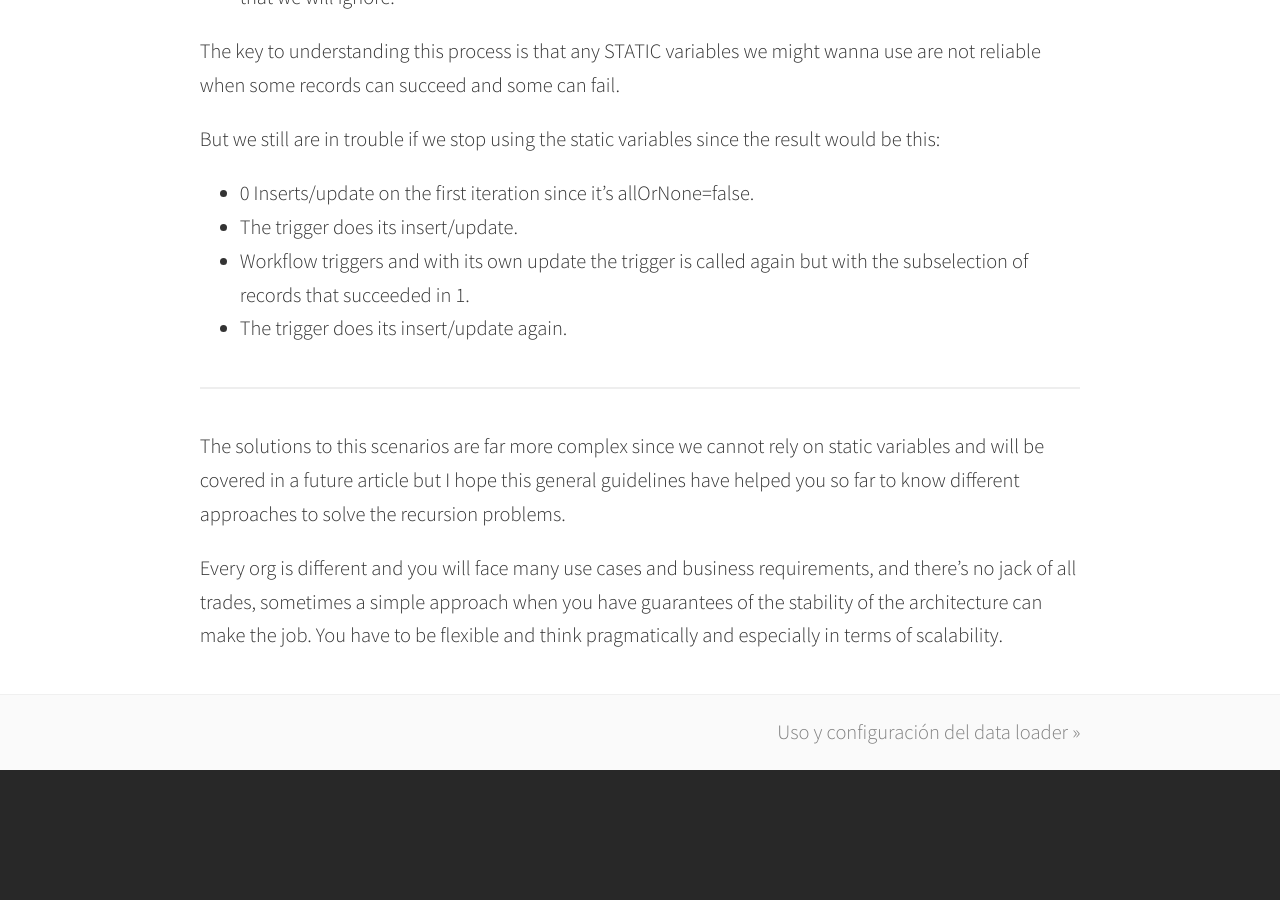
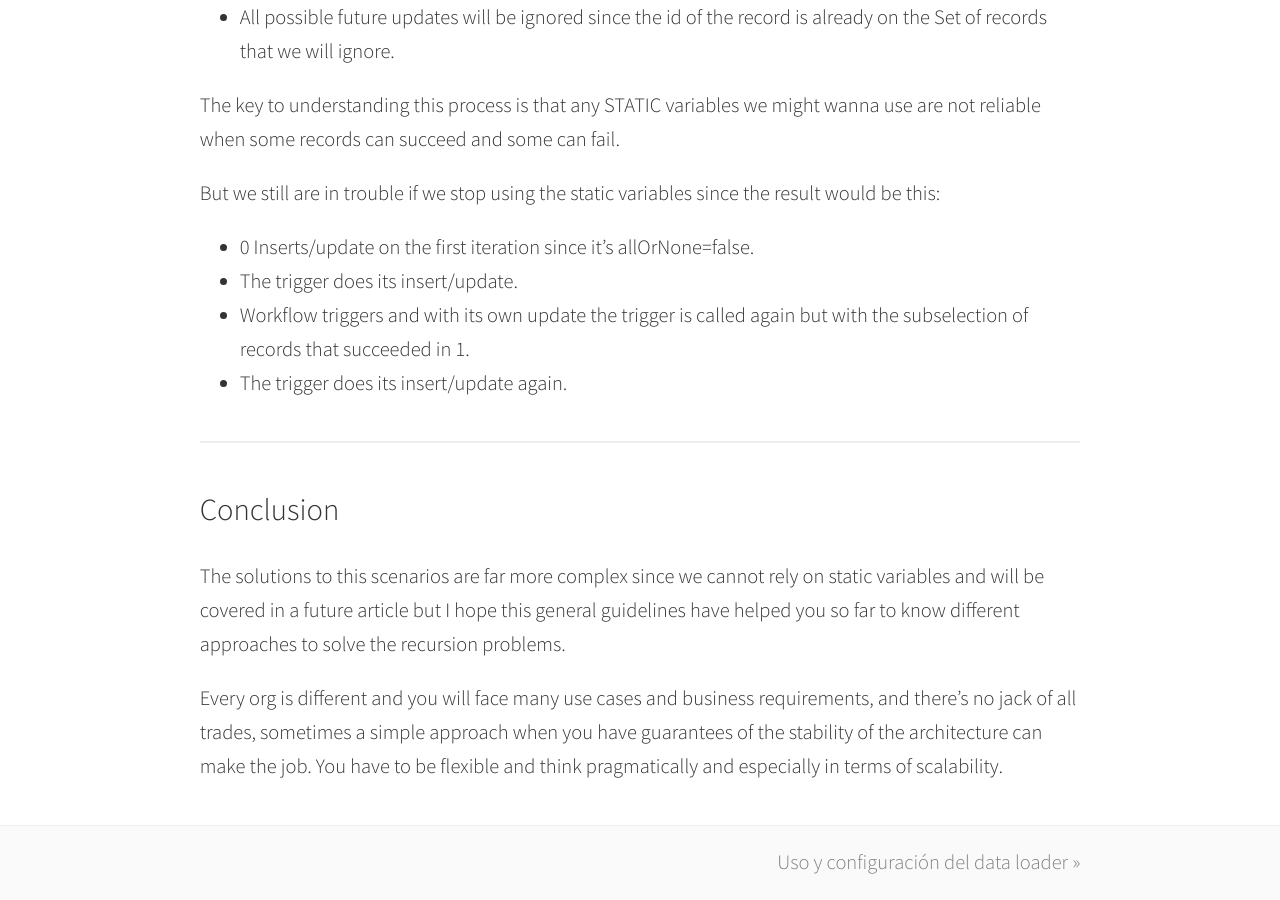
Before and after one commit to blackbirdcrew/BLOG, a Jekyll site: the page built from _posts/2019-08-16-recursion-in-apex.md, in a window 1280 px wide and 900 px high, scrolled down 5578 px. Built offline with Jekyll 4.4.1, drawn with Linux system fonts in a browser that asks for light colours; comment, search, counter and statistics services are not loaded; before the commit the page ends 6348 px from its top, so only the background shows below that.

Commit message:
Update 2019-08-16-recursion-in-apex.md

```diff
--- a/_posts/2019-08-16-recursion-in-apex.md
+++ b/_posts/2019-08-16-recursion-in-apex.md
@@ -149,6 +149,8 @@ Ways to expand this solution:
 
 *The way Salesforce Platform works is that if a batch insert fails due to one or more records failure and if allOrNone is set to false (which is default for data loader), the platform re-triggers another insert operation with a new batch which contains only the valid/good records (in this case all records except the last one). This second insert operation is actually responsible for inserting the valid records. The first one does not insert any records.*
 
+<br/>
+
 ### **What happens when we have this kind of insertion/update of records and a workflow rule that updates them?**
 
 - The first insert fails due to one or more records failure and Salesforce makes a subselection of those.
@@ -165,6 +167,7 @@ But we still are in trouble if we stop using the static variables since the resu
 - The trigger does its insert/update again.
 
 ***
+## Conclusion
 
 The solutions to this scenarios are far more complex since we cannot rely on static variables and will be covered in a future article but I hope this general guidelines have helped you so far to know different approaches to solve the recursion problems.
 
```
